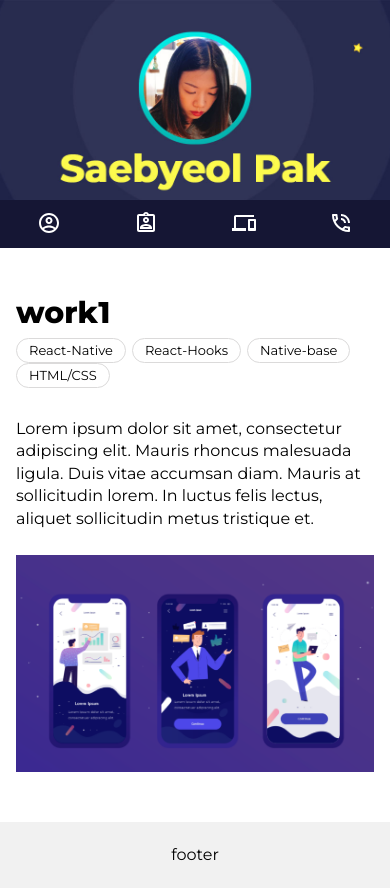
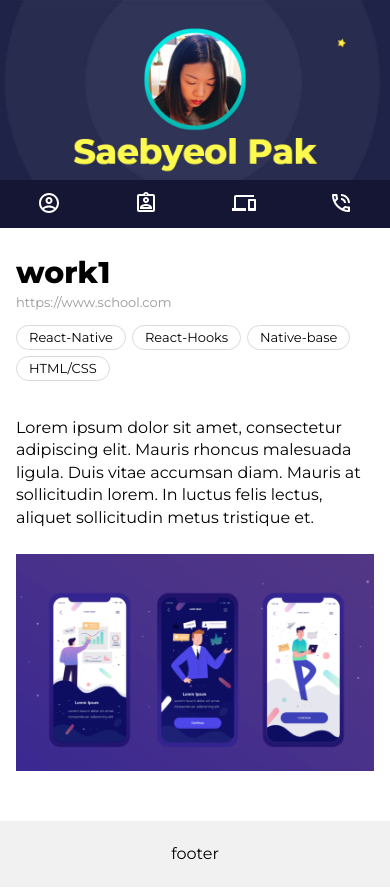
Before and after one commit to saepak/portfolio, a React (Create React App) app: page /Work/1 in a window 390 px wide. Built offline with nearby package versions, Linux system fonts and the light colour scheme.

Commit message:
added link

```diff
--- a/src/App.css
+++ b/src/App.css
@@ -42,7 +42,7 @@
 
 @media screen and (max-width : 600px) {
   .headerBox {
-    height: 200px;
+    height: 180px;
   }
 }
 
@@ -142,6 +142,14 @@
   text-align: left;
 }
 
+
+@media screen and (max-width : 600px) {
+  .workItemBox {
+    padding: 30px 0 10px 0;
+  }
+}
+
+
 .workItemBox h3 {
   font-size: 30px;
   font-weight: bold;
@@ -151,8 +159,15 @@
   max-width: 100%;
 }
 
+.workItemBox .link a {
+  display: inline-block;
+  padding: 8px 0 0 0;
+  font-size: 13px!important;
+  color: #999;
+}
+
 .workItemBox .skills {
-  margin: 10px 0 30px 0;
+  margin: 15px 0 30px 0;
 }
 
 .workItemBox .eachSkill {
@@ -161,7 +176,7 @@
   border: 1px solid #dbdada;
   border-radius: 25px;
   font-size: 13px;
-  margin-right: 6px;
+  margin: 0 6px 6px 0;
 }
 
 .workItemBox .desc {
--- a/src/components/contents/Data.js
+++ b/src/components/contents/Data.js
@@ -2,49 +2,46 @@
 export let Data = [
     {
         id:1,
-        imgtitle: 'school1',
-        bg: require('./../../img/work_bg.jpg'),
-        pic: require('./../../img/sample.png'),
-        alt:'school1',
         title:'work1',
+        href:"https://www.school.com",
         skills: [
           { skill:'React-Native' },
           { skill:'React-Hooks' },
           { skill:'Native-base' },
           { skill:'HTML/CSS' }
         ],
-        href:"https://www.school.com",
+        bg: require('./../../img/work_bg.jpg'),
+        pic: require('./../../img/sample.png'),
+        alt:'school1',
         desc:"Lorem ipsum dolor sit amet, consectetur adipiscing elit. Mauris rhoncus malesuada ligula. Duis vitae accumsan diam. Mauris at sollicitudin lorem. In luctus felis lectus, aliquet sollicitudin metus tristique et."
       },
       {
         id:2,
-        imgtitle: 'school2',
-        bg: require('./../../img/work_bg.jpg'),
-        pic: require('./../../img/sample.png'),
-        alt:'school2',
         title:'work2',
+        href:"https://www.school.com",
         skills: [
           { skill:'React' },
           { skill:'React-Hooks' },
           { skill:'Material-UI' },
           { skill:'HTML/CSS' }
         ],
-        href:"https://www.school.com",
+        bg: require('./../../img/work_bg.jpg'),
+        pic: require('./../../img/sample.png'),
+        alt:'school2',
         desc:"Lorem ipsum dolor sit amet, consectetur adipiscing elit. Mauris rhoncus malesuada ligula. Duis vitae accumsan diam. Mauris at sollicitudin lorem. In luctus felis lectus, aliquet sollicitudin metus tristique et."
       },
       {
         id:3,
-        imgtitle: 'school3',
-        bg: require('./../../img/work_bg.jpg'),
-        pic: require('./../../img/sample.png'),
-        alt:'school3',
         title:'work3',
+        href:"",
         skills: [
           { skill:'HTML/CSS' },
           { skill:'JavaScript' },
           { skill:'Firebase' },
         ],
-        href:"https://www.school.com",
+        bg: require('./../../img/work_bg.jpg'),
+        pic: require('./../../img/sample.png'),
+        alt:'school3',
         desc:"Lorem ipsum dolor sit amet, consectetur adipiscing elit. Mauris rhoncus malesuada ligula. Duis vitae accumsan diam. Mauris at sollicitudin lorem. In luctus felis lectus, aliquet sollicitudin metus tristique et."
       },
 ]
--- a/src/components/contents/WorkItem.js
+++ b/src/components/contents/WorkItem.js
@@ -20,6 +20,9 @@ const WorkItem = ({match}) => {
         <Container className="subBox" maxWidth="md">
             <div className="workItemBox">
                 <h3>{data.title}</h3>
+                {
+                    data.href.length > 1 ? <div className="link"><a href={data.href} target="_blank">{data.href}</a></div> : <div></div>
+                }
                 <div className="skills">
                     { data.skills.map((item)=> {
                         return(
```
